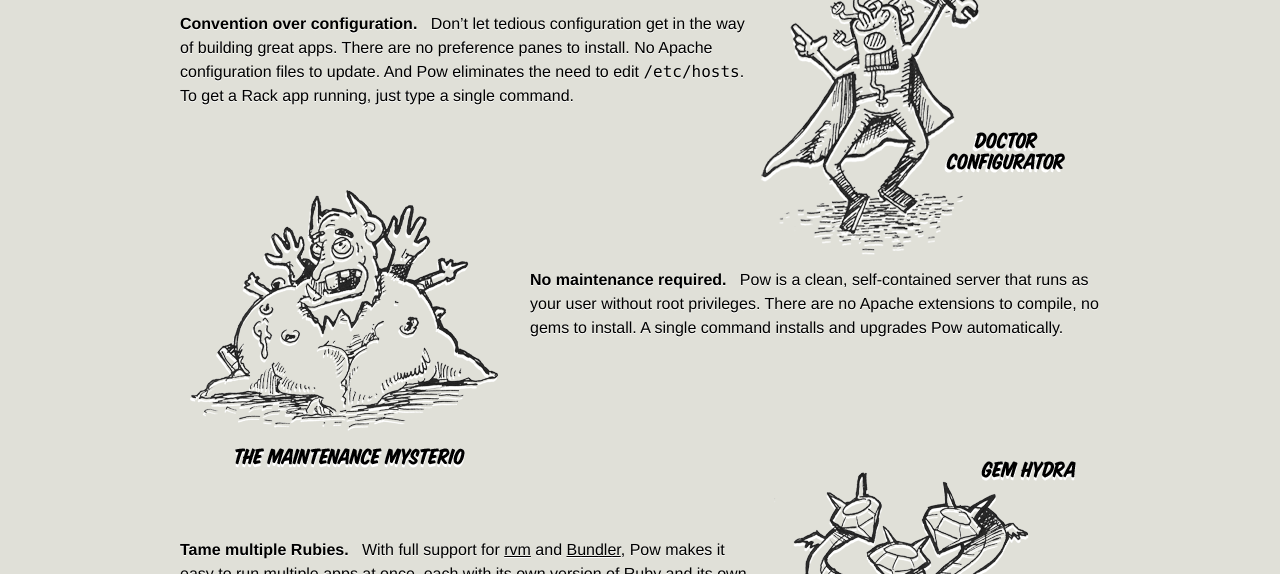
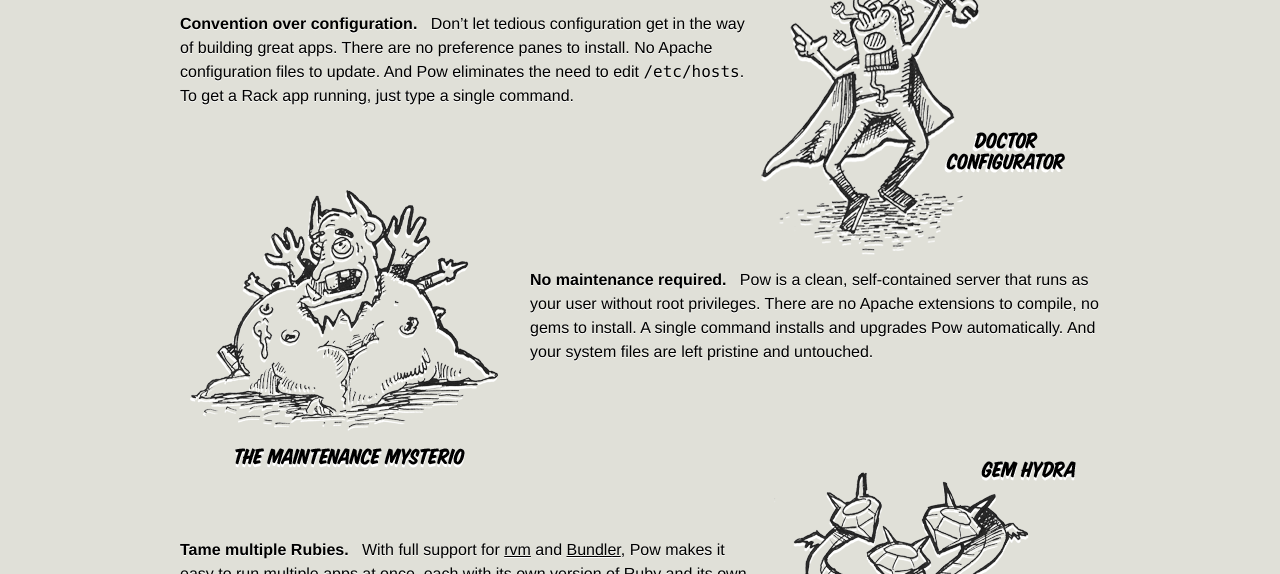
Before and after one commit to basecamp/pow, a plain HTML site: page index.html in a window 1280 px wide. Shown: the part 526-1100 px from the top of the page. Drawn offline with Linux system fonts and the light colour scheme.

Commit message:
Pristine

```diff
--- a/index.html
+++ b/index.html
@@ -45,7 +45,8 @@
         clean, self-contained server that runs as your user without
         root privileges. There are no Apache extensions to compile,
         no gems to install. A single command installs and upgrades
-        Pow automatically.</p>
+        Pow automatically. And your system files are left pristine and
+        untouched.</p>
       </div>
       <div class="gem">
         <img src="images/img-gem.png" width="350" height="350" alt="Gem Hydra" align="right" style="margin-top: -100px;" />
```
